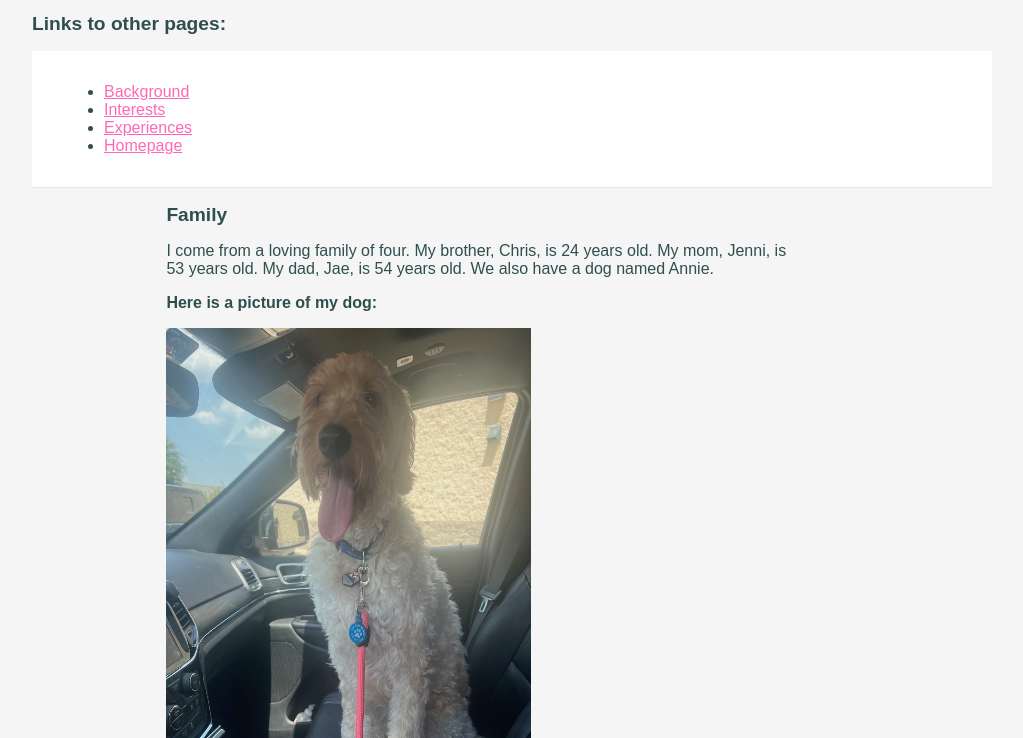
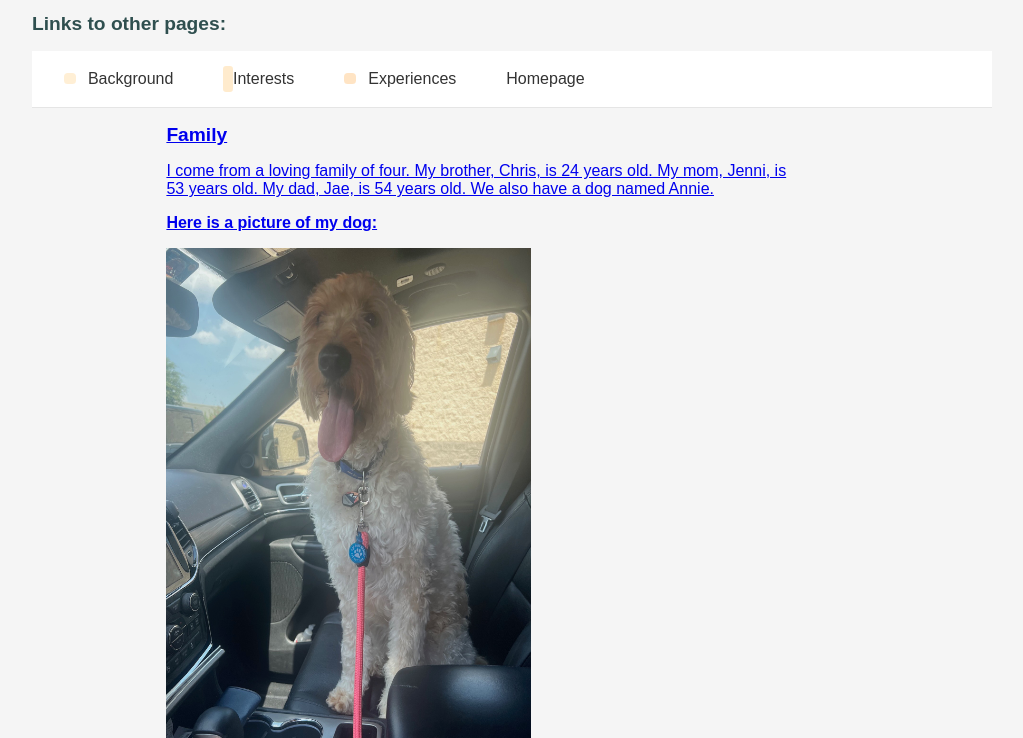
Before and after one commit to hp2597/me, a plain HTML site: page background.html in a window 1280 px wide. Shown: the part 62-800 px from the top of the page, without its empty margins (160-1183 px from the left). Drawn offline with Linux system fonts and the light colour scheme.

Commit message:
background.html

```diff
--- a/background.html
+++ b/background.html
@@ -11,11 +11,30 @@
 		<h1>Background</h1>
 		<h2>Links to other pages:</h2>
 		<nav id="mainNav">
-			<ul>
-				<li><a href= "background.html" title = "go to the Background page">Background</a></li>
-				<li><a href= "interests.html" title = "go to the Interests page">Interests</a></li>
-				<li><a href= "experiences.html" title = "go to the Experiences page">Experiences</a></li>
-				<li><a href= "index.html" title = "go back to homepage">Homepage</a></li>
+			<ul class="fa-ul">
+				<li>
+					<a href= background.html title= "go to the Background page">
+						<span class="fa-li"><i class="fa-solid fa-circle-info"></i></span>
+						Background
+					</a>
+				</li>
+				<li>
+					<a href= interests.html title= "go to the Interests page>
+						<span class="fa-li"><i class="fa-solid fa-heart"></i></span>
+						Interests
+					</a>
+				</li>
+				<li>
+					<a href= experiences.html title= "go to the Experiences" page>
+						<span class="fa-li"><i class="fa-solid fa-briefcase"></i></span>
+						Experiences
+					</a>
+				</li>
+				<li>
+					<a href=index.html title= "go to the Homepage>
+						<span class="fa-li><i class="fa-solid fa-house"></i></span>
+						Homepage
+				</li>
 			</ul>
 		</nav>
 	</header>
```
